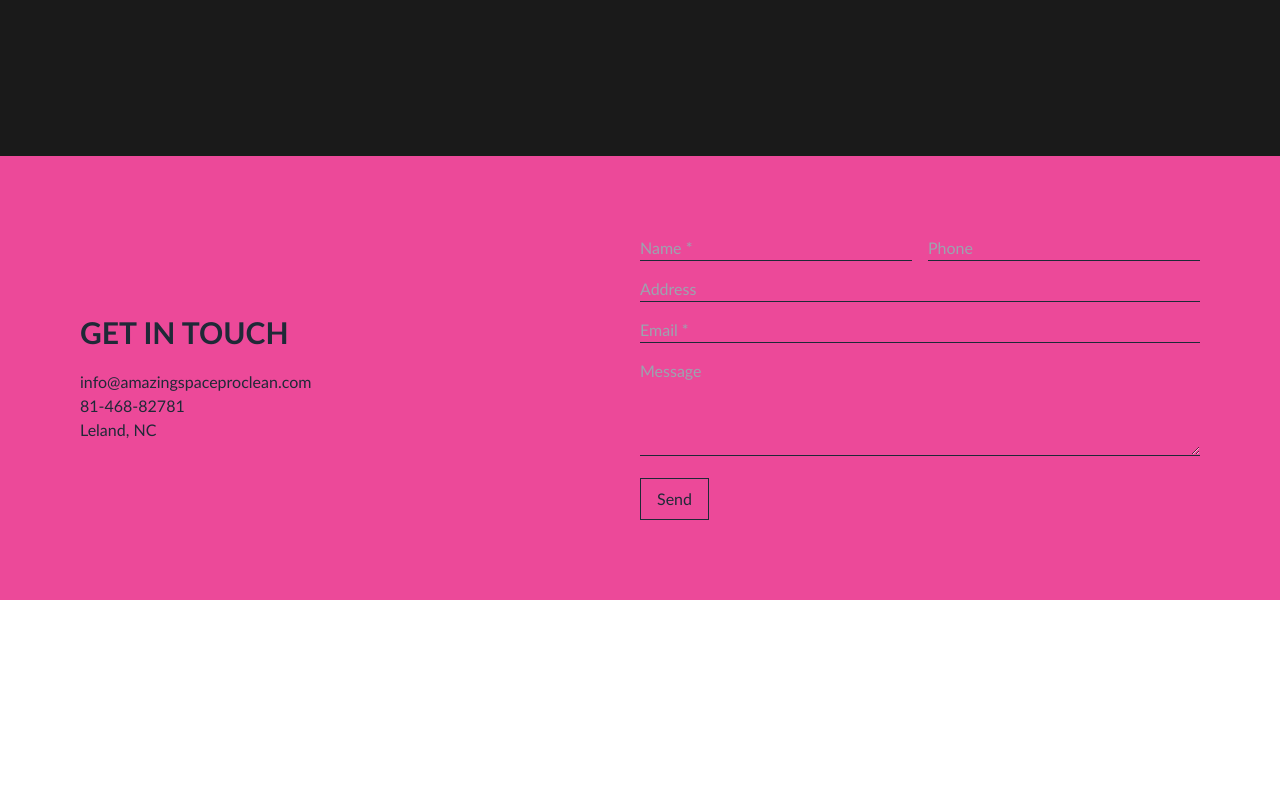
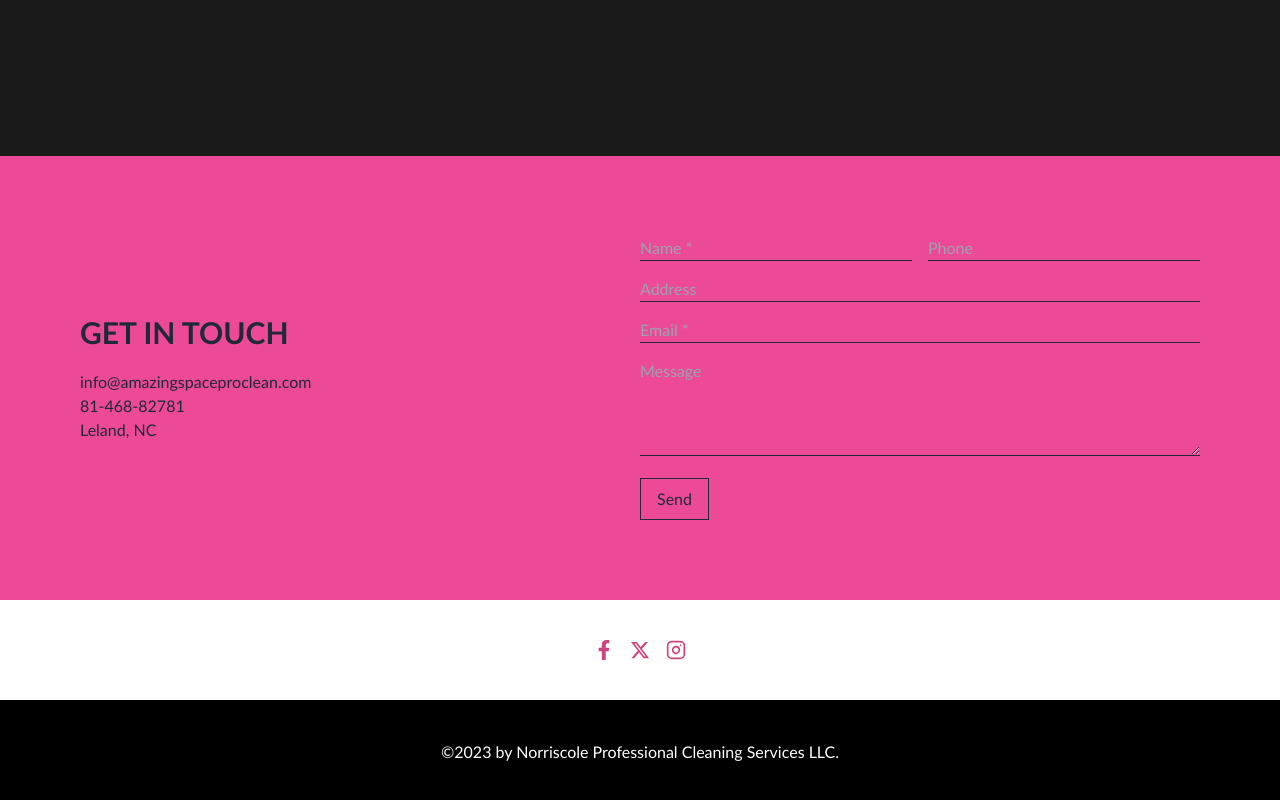
Before and after one commit to vendmartwallet/norriscole, a React (Vite) app: page / in a window 1280 px wide. Shown: the part 4022-4822 px from the top of the page. Before the commit the page ends 4622 px from the top, so only its background shows below. Built offline with nearby package versions, Linux system fonts and the light colour scheme.

Commit message:
update
update

```diff
--- /dev/null
+++ b/src/components/footer/Footer.jsx
@@ -0,0 +1,28 @@
+import React from "react";
+import { FaFacebookF } from "react-icons/fa";
+import { FaXTwitter } from "react-icons/fa6";
+import { LuInstagram } from "react-icons/lu";
+
+const Footer = () => {
+  return (
+    <div className=" flex flex-col items-center">
+      <div className=" flex items-center flex-row justify-center gap-4 py-10">
+        <div>
+          <FaFacebookF size="20" color="#CE437D" />
+        </div>
+        <div>
+          <FaXTwitter size="20" color="#CE437D" />
+        </div>
+        <div>
+          <LuInstagram size="20" color="#CE437D" />
+        </div>
+      </div>
+
+      <div className=" w-full bg-black text-white text-center py-10">
+        <p>©2023 by Norriscole Professional Cleaning Services LLC.</p>
+      </div>
+    </div>
+  );
+};
+
+export default Footer;
--- a/src/pages/home/Home.jsx
+++ b/src/pages/home/Home.jsx
@@ -8,6 +8,7 @@ import Testimonial from "../testimonial/Testimonial";
 import ContactUs from "../contactUs/ContactUs";
 import AOS from "aos";
 import "aos/dist/aos.css";
+import Footer from "../../components/footer/Footer";
 
 const Home = () => {
   useEffect(() => {
@@ -27,6 +28,7 @@ const Home = () => {
       <Services />
       <Testimonial />
       <ContactUs />
+      <Footer />
     </div>
   );
 };
```
